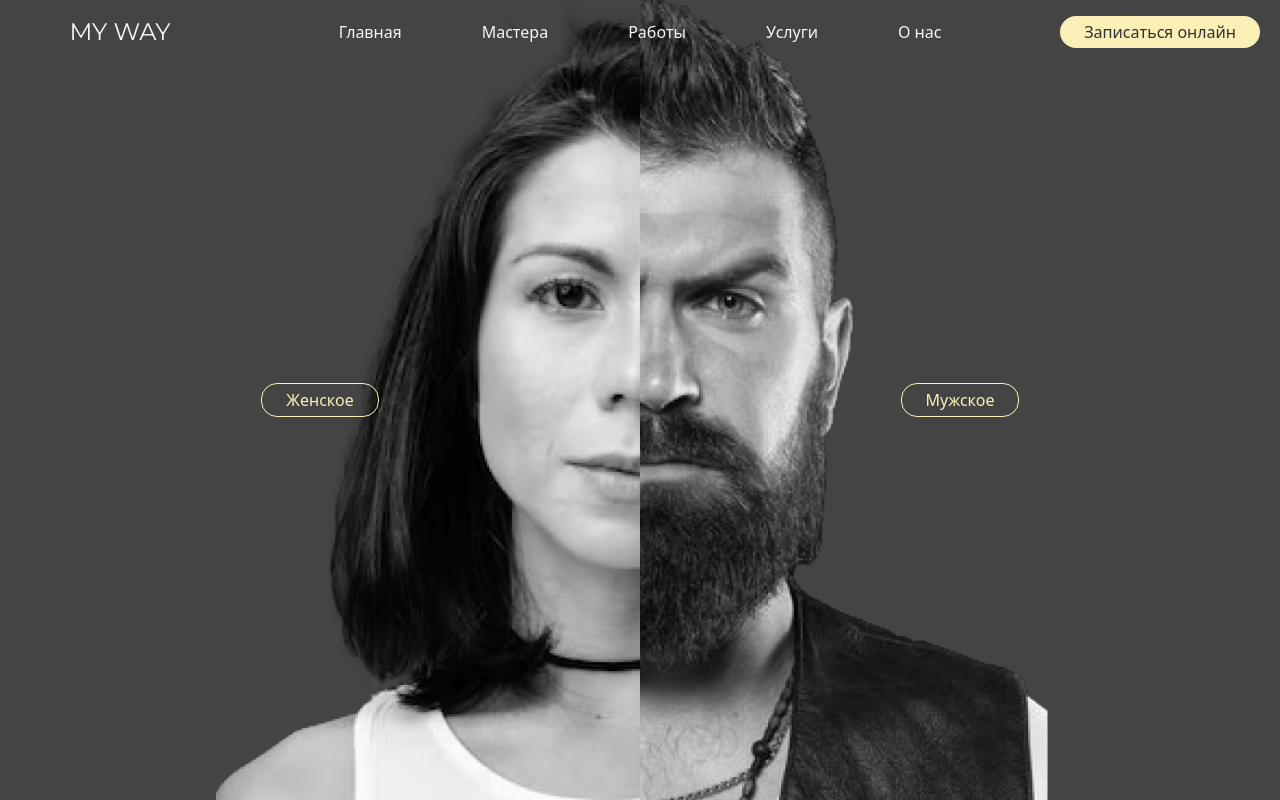
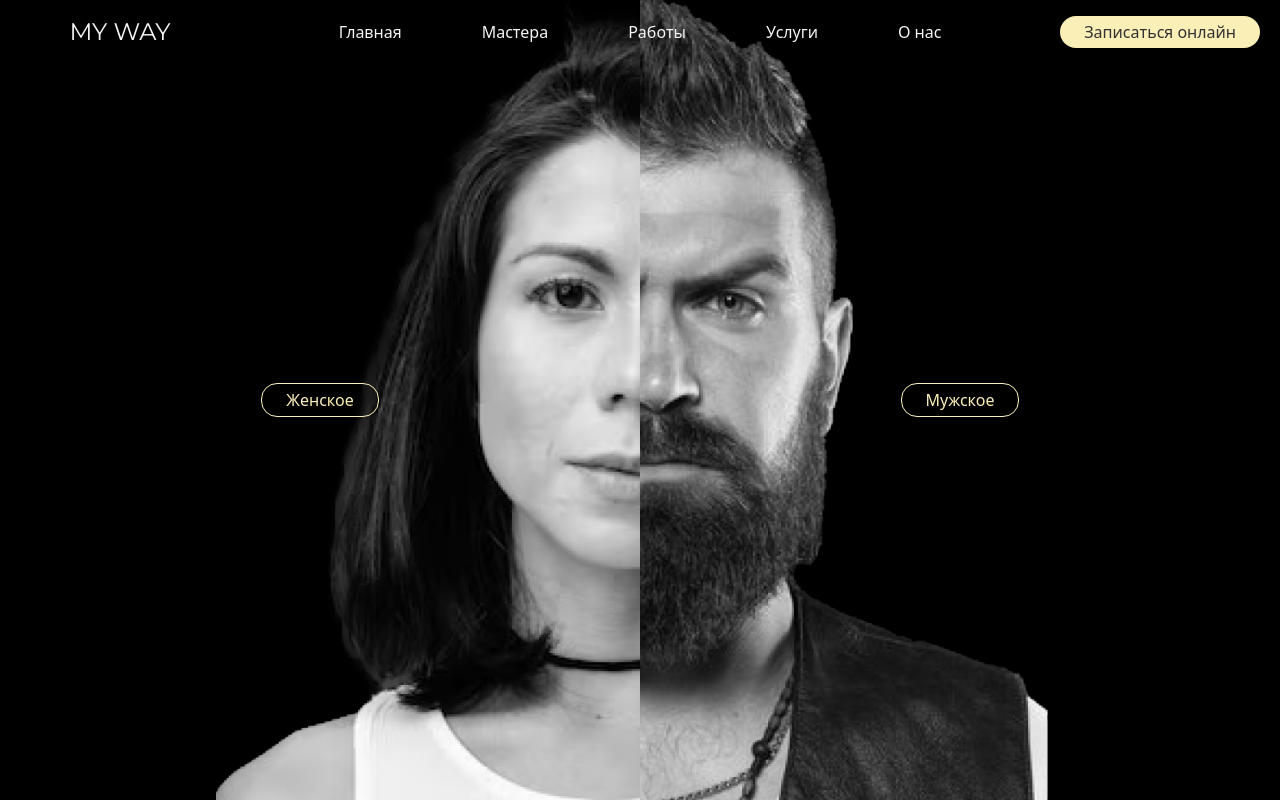
Before and after one commit to niki4mak/myway-nextjs, a Next.js app: page / in a window 1280 px wide. Built offline with nearby package versions, Linux system fonts and the light colour scheme.

Commit message:
feat: slider & root page hover

```diff
--- a/app/page.tsx
+++ b/app/page.tsx
@@ -5,7 +5,7 @@ import Link from "next/link";
 export default async function Entry() {
   return (
     <div className={"w-screen h-screen top-0 left-0 grid grid-cols-2"}>
-      <Link href={"/home"} className={"relative h-full w-full flex items-center justify-center"}>
+      <Link href={"/home"} className={"relative h-full w-full flex items-center justify-center transition-all bg-black hover:bg-transparent"}>
         <div className={"absolute h-full right-0"}>
           <Image
             className={"h-full w-fit object-fit object-right z-0"}
@@ -17,7 +17,7 @@ export default async function Entry() {
         </div>
         <ButtonTransparent text={"Женское"}/>
       </Link>
-      <Link href={"/home"} className={"relative w-full h-full flex items-center justify-center"}>
+      <Link href={"/home"} className={"relative w-full h-full flex items-center justify-center transition-all bg-black hover:bg-transparent"}>
         <div className={"absolute h-full left-0"}>
           <Image
             className={"h-full w-fit object-cover object-left z-0"}
--- a/components/shared/images-slider/images-slider.tsx
+++ b/components/shared/images-slider/images-slider.tsx
@@ -25,7 +25,7 @@ const Slide = memo<ImageWithPath>(({
 }) => {
   return (
     <Link
-      className={""}
+      className={"box-border bg-black opacity-60 hover:opacity-100 hover:border hover:border-c-primary"}
       href={path}
     >
       <Image
```
Also changed, not shown: public/masters/master_9.png.
